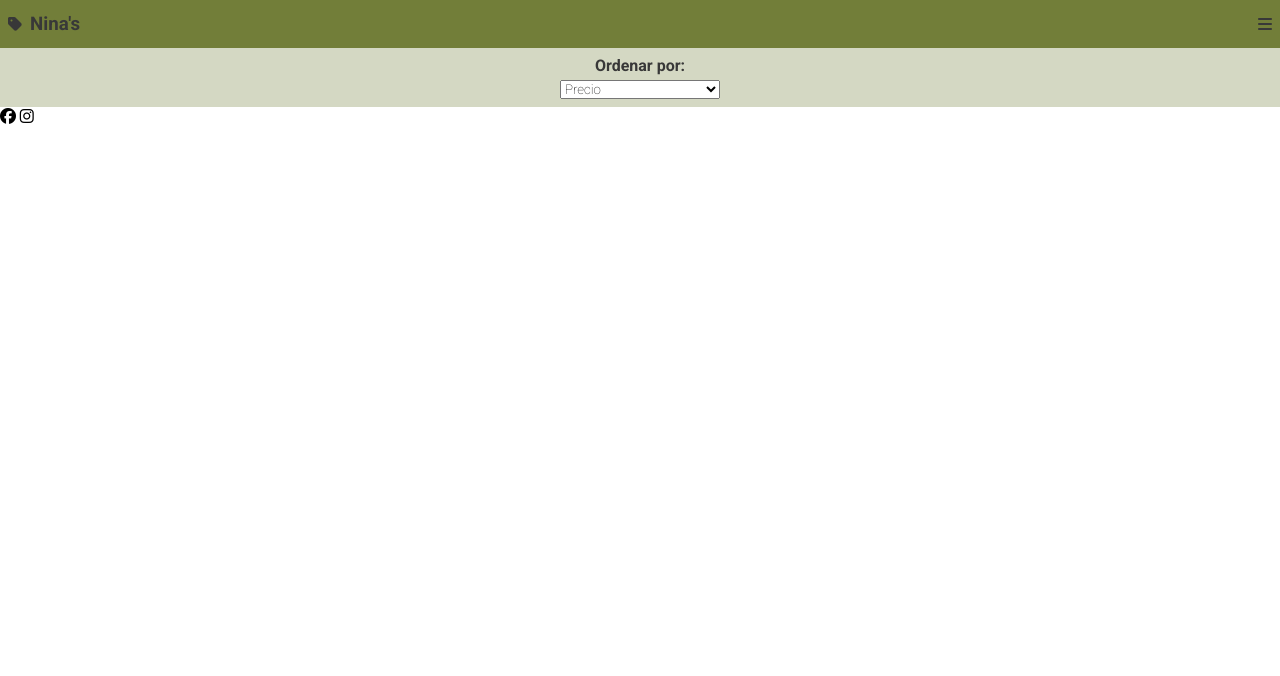
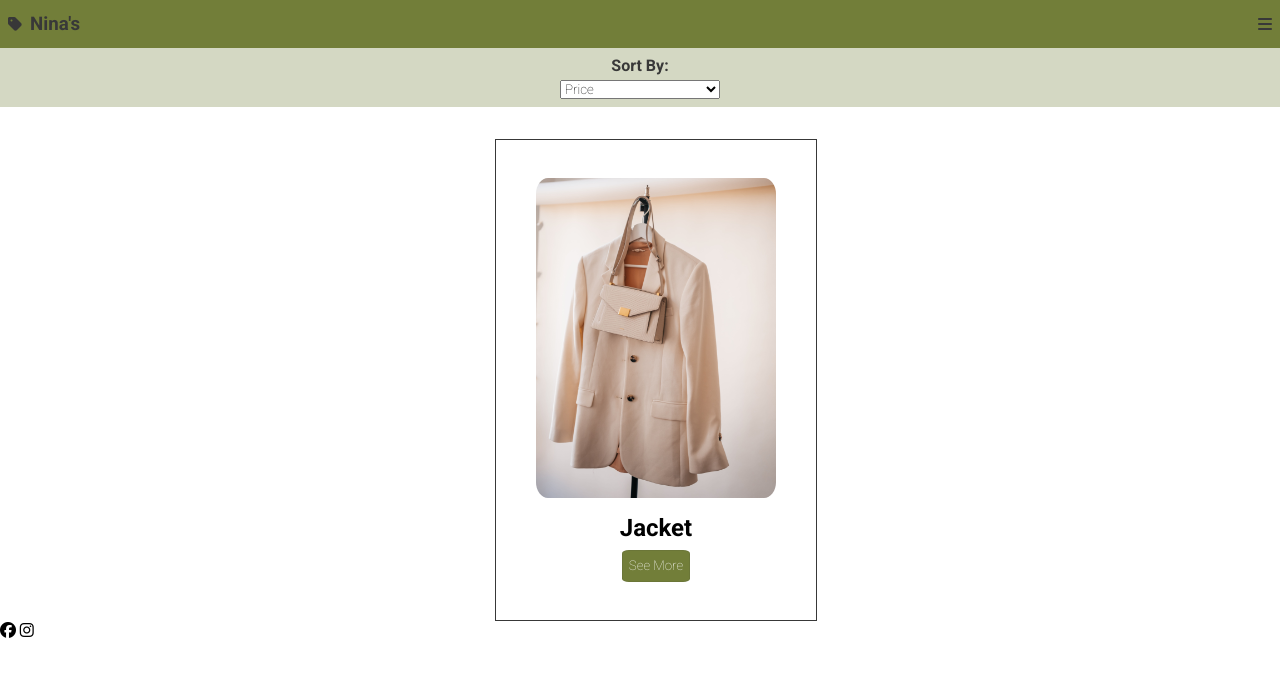
Before and after one commit to carolinalunasfarah/Desafio-LATAM_MediaQueries, a plain HTML site: page index.html in a window 1280 px wide. Drawn offline with Linux system fonts and the light colour scheme.

Commit message:
card structure

```diff
--- a/assets/css/style.css
+++ b/assets/css/style.css
@@ -35,7 +35,7 @@ nav {
 }
 
 /* filters */
-article {
+.filter {
     display: flex;
     flex-direction: column;
     align-items: center;
@@ -43,9 +43,58 @@ article {
     background-color: rgba(114, 126, 57, 0.3);
     color: rgb(56, 56, 56);
     font-weight: 800;
+    min-width: 100vh;
 }
 
 select {
     margin-top: 0.3rem;
     width: 10rem;
 }
+
+/* main */
+main {
+    display: grid;
+    column-gap: 2rem;
+    row-gap: 2rem;
+    background-color: white;
+
+}
+
+/* products */
+.card {
+    display: flex;
+    flex-direction: column;
+    justify-content: center;
+    align-items: center;
+    min-height: 30rem;
+    min-width: 20rem;
+    width: 1rem;
+    border: 1px solid rgb(56, 56, 56);
+}
+
+.card img {
+    width: 15rem;
+    border-radius: 5%;
+}
+
+.card h2 {
+    padding-top: 1rem;
+}
+
+.card button {
+    margin-top: 0.5rem;
+    background-color: rgb(114, 126, 57);
+    color: white;
+    border: 1px solid rgba(56, 56, 56, 0.1);
+    height: 2rem;
+    border-radius: 10%;
+}
+
+.card button:hover {
+    opacity: 80%;
+    cursor: progress;
+}
+
+.product1 {
+    grid-area: jacket;
+}
--- a/index.html
+++ b/index.html
@@ -30,17 +30,26 @@
             </nav>
 
             <!-- filters -->
-            <article>
-                    <p>Ordenar por:</p>
-                    <select>
-                        <option value="precio">Precio</option>
-                        <option value="fecha">Fecha</option>
-                    </select>
-                </div>
-            </article>
+            <div class="filter">
+                <p>Sort By:</p>
+                <select>
+                    <option value="precio">Price</option>
+                    <option value="fecha">Date</option>
+                </select>
+            </div>
 
             <!-- main -->
-            <main></main>
+            <main>
+                <article class="card product1">
+                    <img
+                        src="assets/img/jacket.jpg"
+                        alt="Camel Javket on coat rack" />
+                    <h2>Jacket</h2>
+                    <button>
+                        <p>See More</p>
+                    </button>
+                </article>
+            </main>
 
             <!-- footer -->
             <footer>
```
